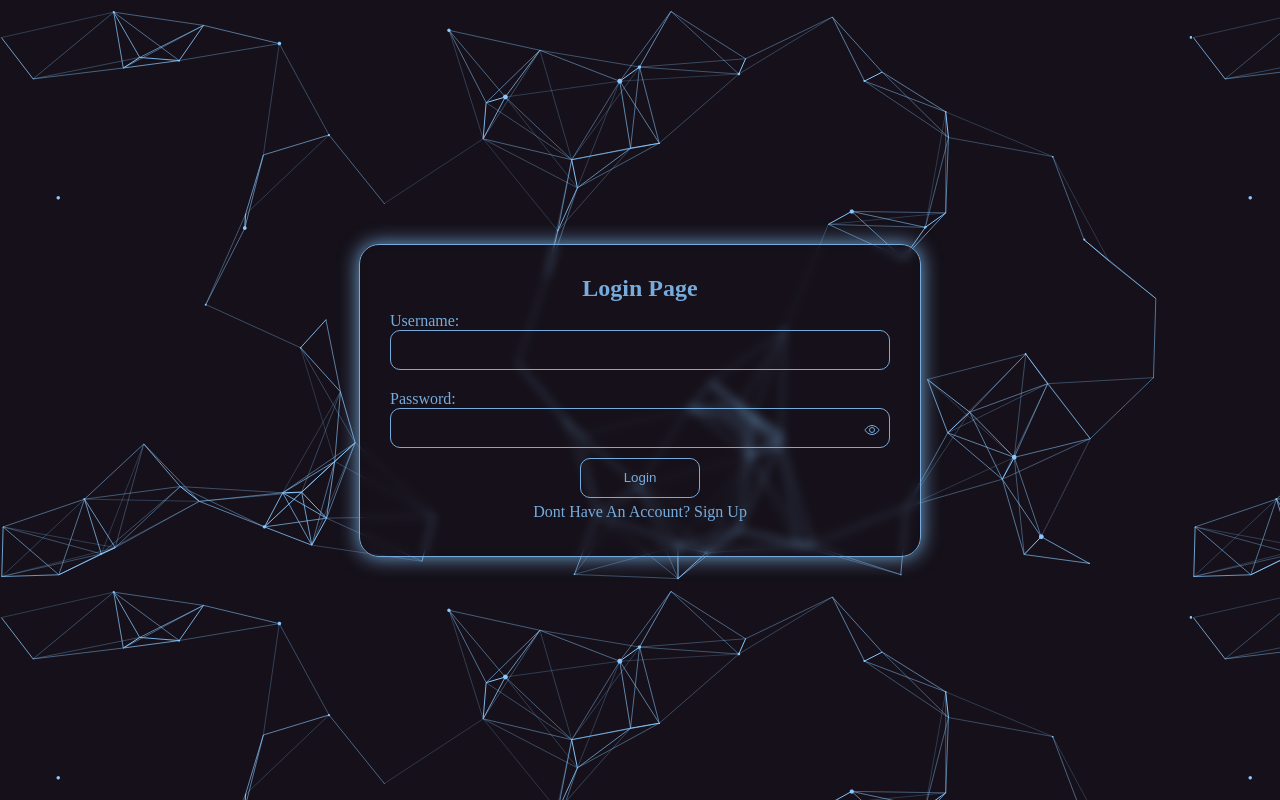
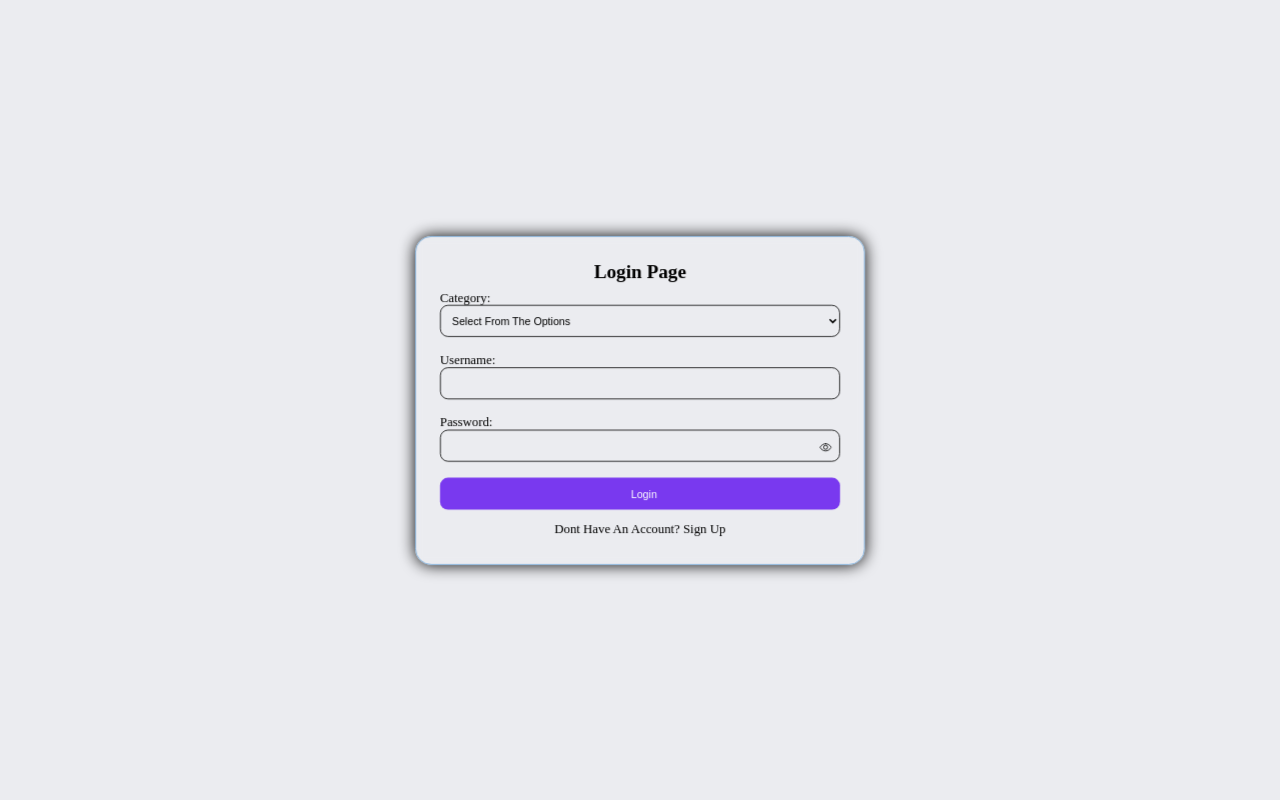
Before and after one commit to mugoalvin/matatu_navigator, a PHP site: page /php/login.php in a window 1280 px wide. Run offline with PHP 8.4, Linux system fonts and the light colour scheme.

Commit message:
Login Page Improvement

```diff
--- a/css/desktop/register.css
+++ b/css/desktop/register.css
@@ -3,6 +3,7 @@
     padding: 0;
     box-sizing: border-box;
     transition: 300ms;
+    color: var(--black);
 }
 body {
     display: flex;
@@ -10,7 +11,10 @@ body {
     align-items: center;
     justify-content: center;
     color: var(--lines);
-    background-image: url(../../images/cool-background.png);
+
+    background-color: var(--overallBackground);
+    /* background-image: url(../../images/cool-background.png); */
+    background-image: none;
 }
 body form {
     display: flex;
@@ -19,9 +23,12 @@ body form {
     justify-content: center;
     border: solid 1px var(--lines);
     backdrop-filter: blur(5px);
-    box-shadow: 0px 0px 20px 0px var(--lines);
+    /* box-shadow: 0px 0px 20px 0px var(--lines); */
+    box-shadow: 0px 0px 20px 0px var(--black);
     padding: 30px;
     border-radius: 20px;
+
+    scale: .8;
 }
 body form div{
     display: flex;
@@ -29,15 +36,17 @@ body form div{
     flex-direction: column;
     margin-top: 10px;
 }
-body form div input{
+body form div input, body form div select{
     height: 40px;
     width: 500px;
     border-radius: 10px;
     background: transparent;
-    color: #fff;
+    /* color: var(--white); */
+    color: var(--black);
     padding-left: 10px;
     margin-bottom: 10px;
-    border: solid 1px var(--lines);
+    /* border: solid 1px var(--lines); */
+    border: solid 1px var(--black);
 }
 body form div #showPassIcon{
     position: absolute;
@@ -51,24 +60,26 @@ body form div p{
     color: rgb(255, 62, 62);
 }
 body form #button{
-    width: 120px;
     height: 40px;
     background: transparent;
-    border: solid 1px var(--lines);
+    background: var(--primaryColor);
+    /* border: solid 1px var(--lines); */
+    border: none;
     border-radius: 10px;
-    color: var(--lines);
+    /* color: var(--lines); */
+    color: var(--white);
     cursor: pointer;
 }
 body form #button:hover{
-    box-shadow: 0 0 5px 2px var(--lines);
+    /* box-shadow: 0 0 5px 2px var(--lines); */
     letter-spacing: 3px;
 }
 body form a {
     float: right;
     text-decoration: none;
-    color: var(--lines);
+    color: var(--black);
     margin-block: 5px;
 }
-/* input[type='number'] {
-    -moz-appearance: textfield;
-} */
+body form a:hover {
+    color: var(--lines);
+}
--- a/css/desktop/traveller/dashboard.css
+++ b/css/desktop/traveller/dashboard.css
@@ -88,7 +88,7 @@ main #directionSection {
     top: 10px;
     right: 0;
     width: 40%;
-    transform: translateX(440px);
+    transform: translateX(570px);
     overflow-y: scroll;
     box-shadow: 0 0 10px var(--black);
     border-radius: 10px;
--- a/css/desktop/traveller/navbar.css
+++ b/css/desktop/traveller/navbar.css
@@ -129,6 +129,8 @@ body #sideBar {
 }
 body #sideBar h3 {
   text-align: center;
+  white-space: nowrap;
+  text-wrap: nowrap;
 }
 body #sideBar #matatuOptions {
   height: 100%;
--- a/index.php
+++ b/index.php
@@ -21,6 +21,6 @@
             border-radius: 20px;
         }
     </style>
-    <a href="./php/registration.php">To Registration Page</a>
+    <a href="./php/login.php">To Login Page</a>
 </body>
 </html>
--- a/javascript/traveller/navbar.js
+++ b/javascript/traveller/navbar.js
@@ -17,11 +17,13 @@ document.querySelector('ion-icon[name=menu]').addEventListener('click', () => {
     const mainTag = document.getElementById('main')
     if (sideBar.style.width != '0%') {
         sideBar.style.width = '0%'
+        sideBar.style.paddingInline = '0';
         mainTag.style.width = '100%'
     }
     else {
         sideBar.style.width = '20%'
         mainTag.style.width = '80%'
+        sideBar.style.paddingInline = '1vw';
     }
 })
 
--- a/php/login.php
+++ b/php/login.php
@@ -12,6 +12,15 @@
     <form action="../controller/login/login_proc.php" method="post">
         <h2>Login Page</h2>
         <div>
+            <label>Category:</label>
+            <select name="userCategory">
+                <option selected disabled>Select From The Options</option>
+                <option value="administrator">Administrator</option>
+                <option value="manager">Manager</option>
+                <option value="traveller">Traveller</option>
+            </select>
+        </div>
+        <div>
             <label>Username:</label>
             <input type="text" name="username" id="usernameInput">
             <p id="usernameError" class="errorMessages"></p>
@@ -21,10 +30,10 @@
             <input type="password" name="password" id="password">
             <ion-icon id="showPassIcon" name="eye-outline"></ion-icon>
         </div>
-        <input id="button" type="submit" value="Login" name="action"></input>
-
+        <div>
+            <input id="button" type="submit" value="Login" name="action"></input>
+        </div>
         <a href="registration.php">Dont Have An Account? Sign Up</a>
-
     </form>
 
     <script src="../javascript/register.js"></script>
--- a/php/manager/navbar.php
+++ b/php/manager/navbar.php
@@ -1,4 +1,5 @@
 <?php
+
 session_start();
 
 $matatuDetails = (include("../../controller/manager/json.php"))[0];
--- a/php/registration.php
+++ b/php/registration.php
@@ -45,7 +45,9 @@
             <input type="number" name="age">
             <p id="ageError" class="errorMessages"></p>
         </div>
-        <input id="button" type="submit" value="Register" name="action"></input>
+        <div>
+            <input id="button" type="submit" value="Register" name="action"></input>
+        </div>
 
         <a href="login.php">Already Have an Account? Login</a>
     </form>
```
Also changed, not shown: controller/login/login_proc.php (+16 -10 lines), controller/manager/json.php (+4 -7 lines), controller/manager/updatePersonalProfile.php (+5 -4 lines), php/manager/manager_details.php (+0 -7 lines), php/traveller/dashboard.php (+0 -30 lines).
